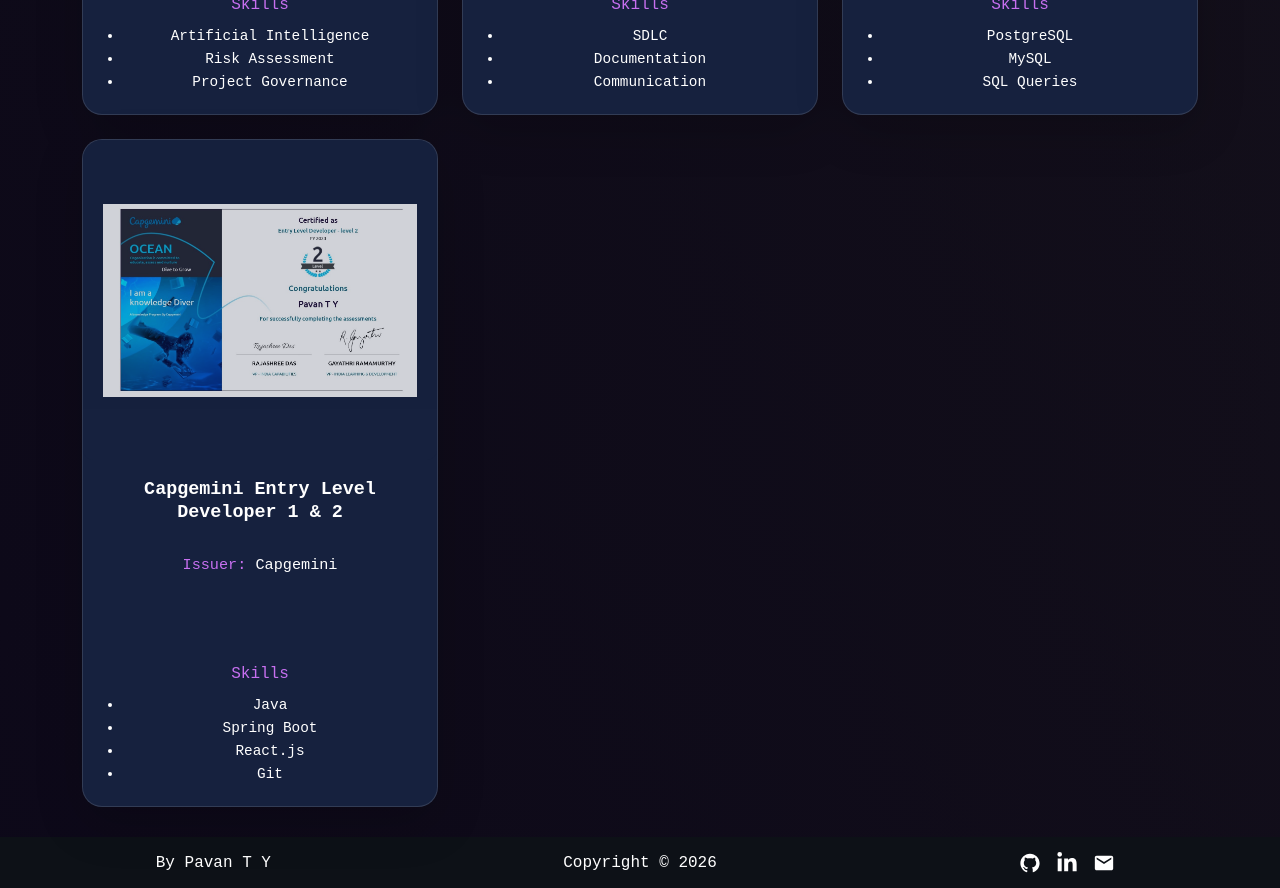
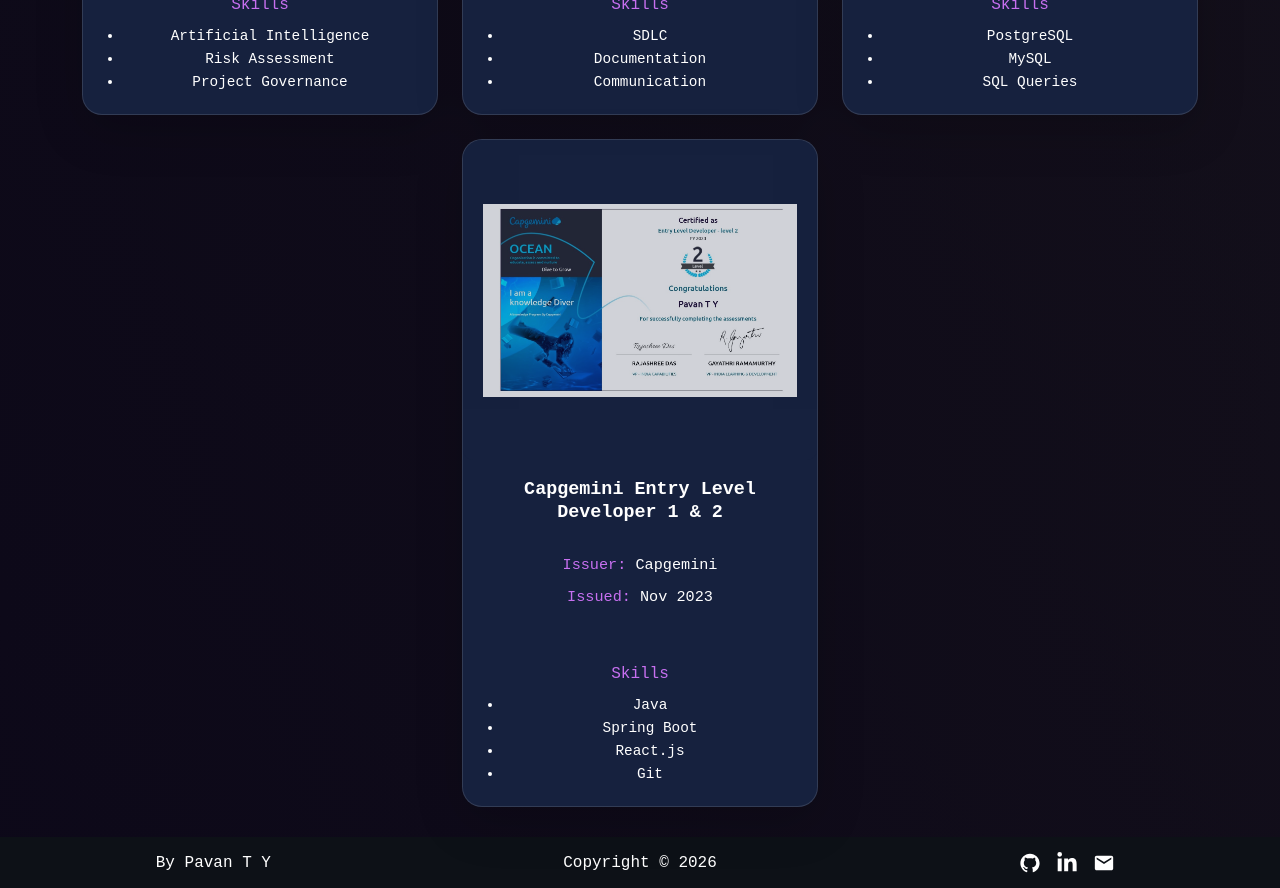
Before and after one commit to pavanty/pavanty-portfolio, a React (Create React App) app: page /pavanty-portfolio/certifications in a window 1280 px wide. Shown: the part 1520-2408 px from the top of the page. Built offline with nearby package versions, Linux system fonts and the light colour scheme; a web font is replaced by a local one.

Commit message:
updated issued

```diff
--- a/src/components/Certifications/Certifications.js
+++ b/src/components/Certifications/Certifications.js
@@ -11,7 +11,6 @@
 import coursera from "../../Assets/certifications/coursera.jpg";
 import business from "../../Assets/certifications/business_analysis.jpg";
 
-
 function Certifications() {
   const certifications = [
     {
@@ -22,11 +21,11 @@
       image: pl300,
       skills: ["Power BI", "DAX", "Data Visualization", "Business Intelligence"],
     },
-     {
+    {
       title: "Business Analysis A to Z Masterclass",
       issuer: "Udemy",
       issued: "Feb 2025",
-      credentialId: " UC-d9fd3c2d-2e90-46e8-884e-ce5277a097ed",
+      credentialId: "UC-d9fd3c2d-2e90-46e8-884e-ce5277a097ed",
       image: business,
       skills: ["Requirement Gathering", "Wireframes", "BRD/FRD", "Use Cases"],
     },
@@ -65,7 +64,7 @@
     {
       title: "Capgemini Entry Level Developer 1 & 2",
       issuer: "Capgemini",
-      issued: "",
+      issued: "Nov 2023",
       credentialId: "",
       image: Capgemini,
       skills: ["Java", "Spring Boot", "React.js", "Git"],
@@ -73,12 +72,8 @@
   ];
 
   return (
-    <Container
-      fluid
-      className="project-section"
-      style={{ position: "relative" }}
-    >
-      {/* Background particles: fixed + non-interactive so it never blocks clicks */}
+    <Container fluid className="project-section" style={{ position: "relative" }}>
+      {/* Background particles */}
       <div
         style={{
           position: "fixed",
@@ -90,21 +85,33 @@
         <Particle />
       </div>
 
-      {/* Content above particles */}
+      {/* Content */}
       <div style={{ position: "relative", zIndex: 1 }}>
         <Container>
           <h1 className="project-heading mb-3">
             My <strong className="purple">Certifications</strong>
           </h1>
 
-          <p style={{ color: "white", marginBottom: "50px", fontSize: "1.15rem" }}>
-            Professional certifications validating expertise in analytics, product
-            management, and technology.
+          <p
+            style={{
+              color: "white",
+              marginBottom: "50px",
+              fontSize: "1.15rem",
+            }}
+          >
+            Professional certifications validating expertise in analytics,
+            product management, and technology.
           </p>
 
-          <Row className="g-4">
+          <Row className="g-4 justify-content-center">
             {certifications.map((cert, index) => (
-              <Col xs={12} md={6} lg={4} className="d-flex" key={index}>
+              <Col
+                key={index}
+                xs={12}
+                md={certifications.length === 1 ? 8 : 6}
+                lg={certifications.length === 1 ? 6 : 4}
+                className="d-flex justify-content-center"
+              >
                 <Card
                   className="w-100 shadow-lg"
                   style={{
@@ -186,7 +193,9 @@
                           {cert.credentialId}
                         </div>
                       ) : (
-                        <div style={{ visibility: "hidden" }}>Credential ID:</div>
+                        <div style={{ visibility: "hidden" }}>
+                          Credential ID:
+                        </div>
                       )}
                     </div>
 
```
